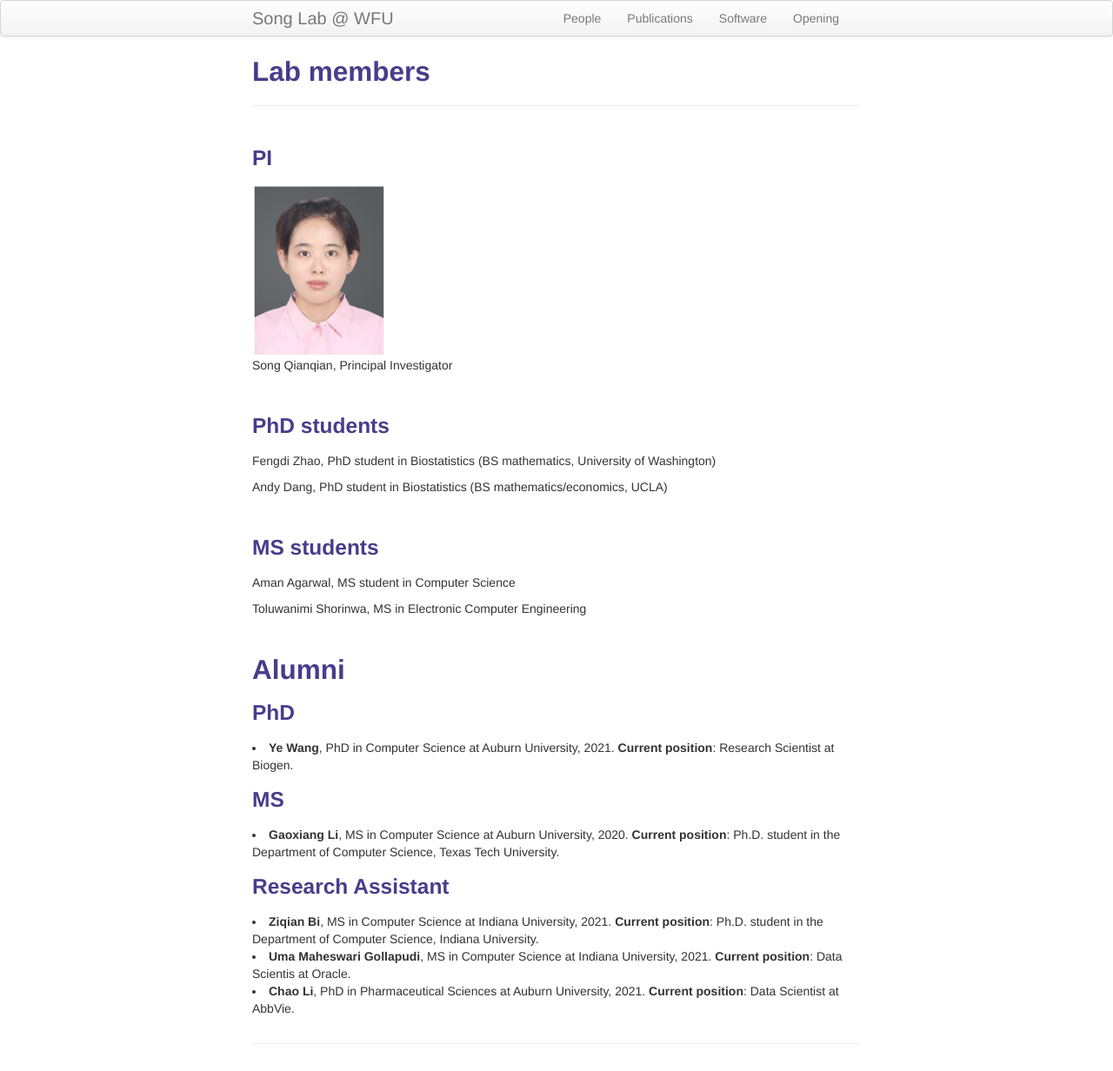
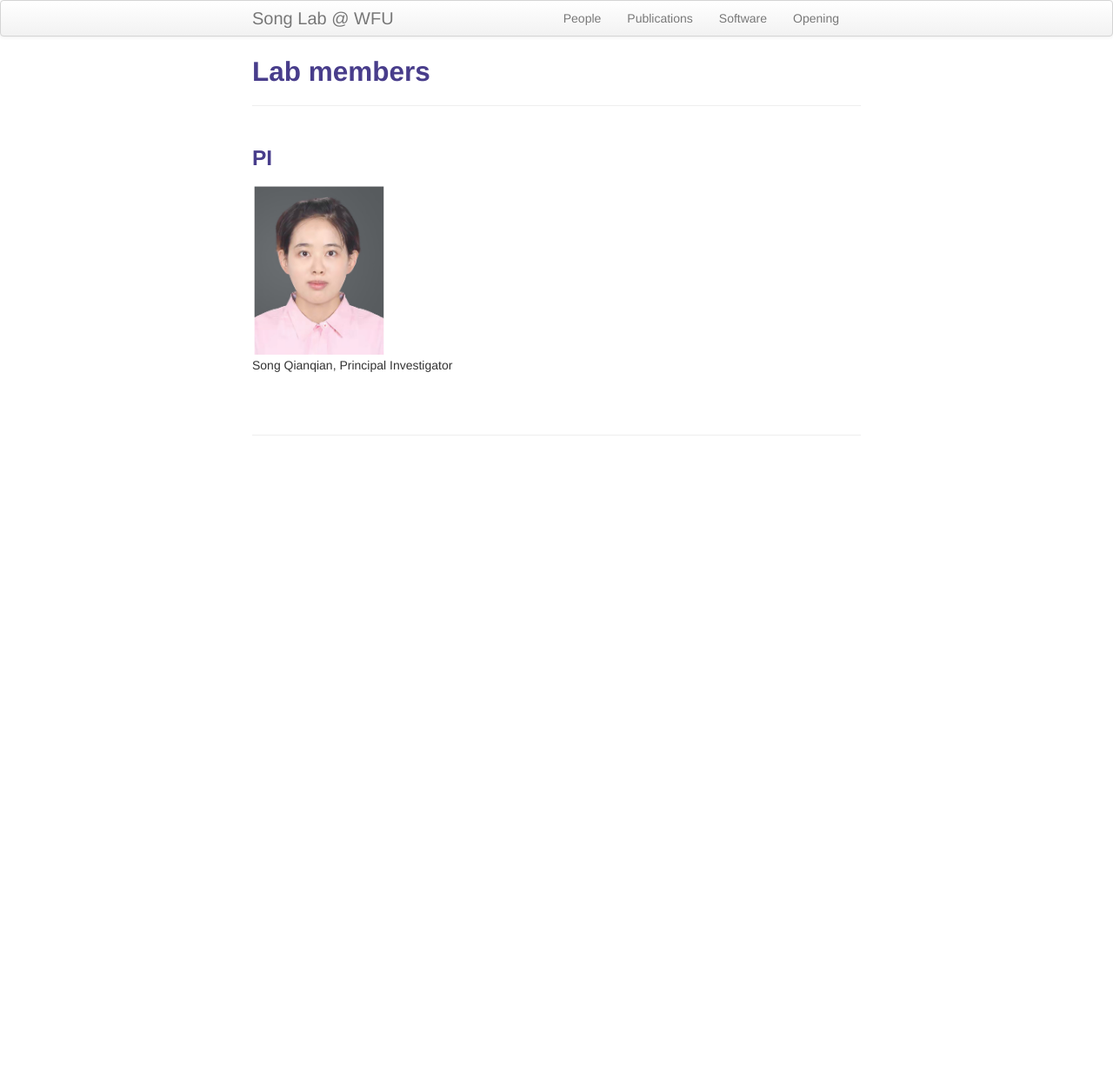
Before and after one commit to songqianqianlab/songqianqianlab.github.io2, a Jekyll site: the page built from pages/people.md, in a window 1280 px wide. Shown: the whole page at 87% size. Built offline with Jekyll 4.4.1, drawn with Linux system fonts in a browser that asks for light colours; after the commit the page ends 900 px from its top, so only the background shows below that.

Commit message:
Update people.md
clear people page

```diff
--- a/pages/people.md
+++ b/pages/people.md
@@ -20,49 +20,3 @@ Song Qianqian, Principal Investigator
 
 
 <br/>
-
-
-###  PhD students
-
-Fengdi Zhao, PhD student in Biostatistics (BS mathematics, University of Washington)
-
-Andy Dang, PhD student in Biostatistics (BS mathematics/economics, UCLA)
-
-
-<br/>
-
-
-###  MS students
-
-Aman Agarwal, MS student in Computer Science
-
-Toluwanimi Shorinwa, MS in Electronic Computer Engineering
-
-<br/>
-
-
-## Alumni
-
-###  PhD
-
-<li> <strong>Ye Wang</strong>, PhD in Computer Science at Auburn University, 2021.
-<strong>Current position</strong>: Research Scientist at Biogen. </li>
-
-###  MS
-
-
-
-<li> <strong>Gaoxiang Li</strong>, MS in Computer Science at Auburn University, 2020.
-<strong>Current position</strong>: Ph.D. student in the Department of Computer Science, Texas Tech University. </li>
-
-
-###  Research Assistant
-
-<li> <strong>Ziqian Bi</strong>, MS in Computer Science at Indiana University, 2021.
-<strong>Current position</strong>: Ph.D. student in the Department of Computer Science, Indiana University.
-
-<li> <strong>Uma Maheswari Gollapudi</strong>, MS in Computer Science at Indiana University, 2021.
-<strong>Current position</strong>: Data Scientis at Oracle.
-
-<li> <strong>Chao Li</strong>, PhD in Pharmaceutical Sciences at Auburn University, 2021.
-<strong>Current position</strong>: Data Scientist at AbbVie. </li>
```
